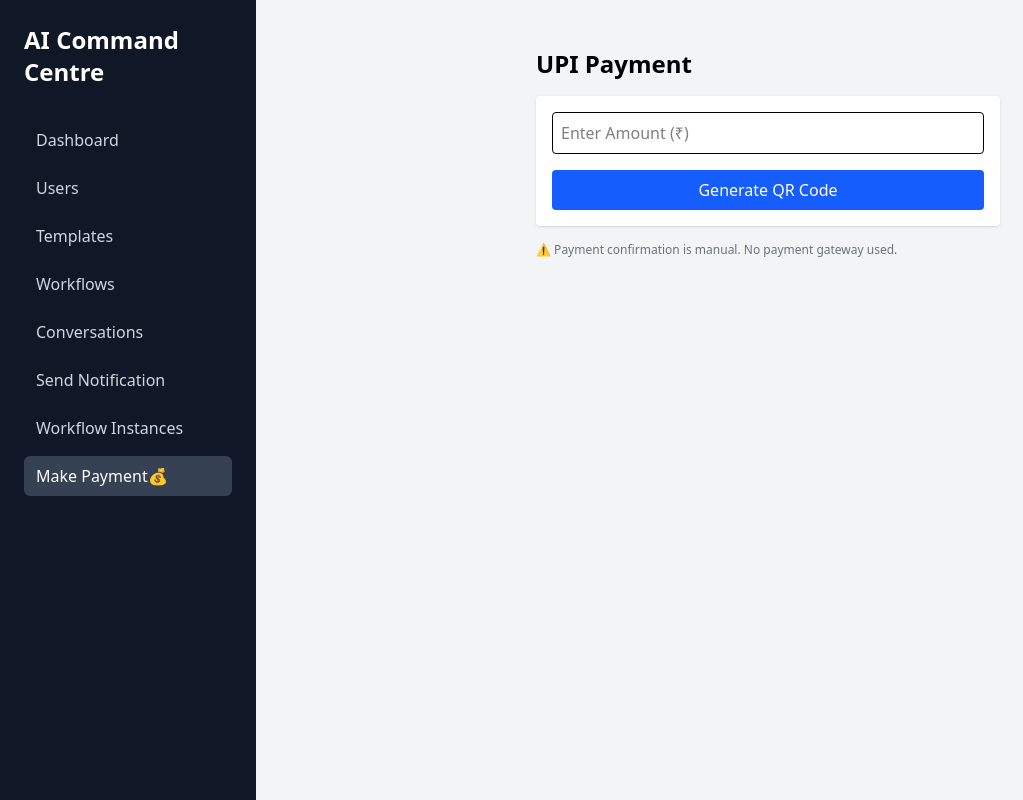
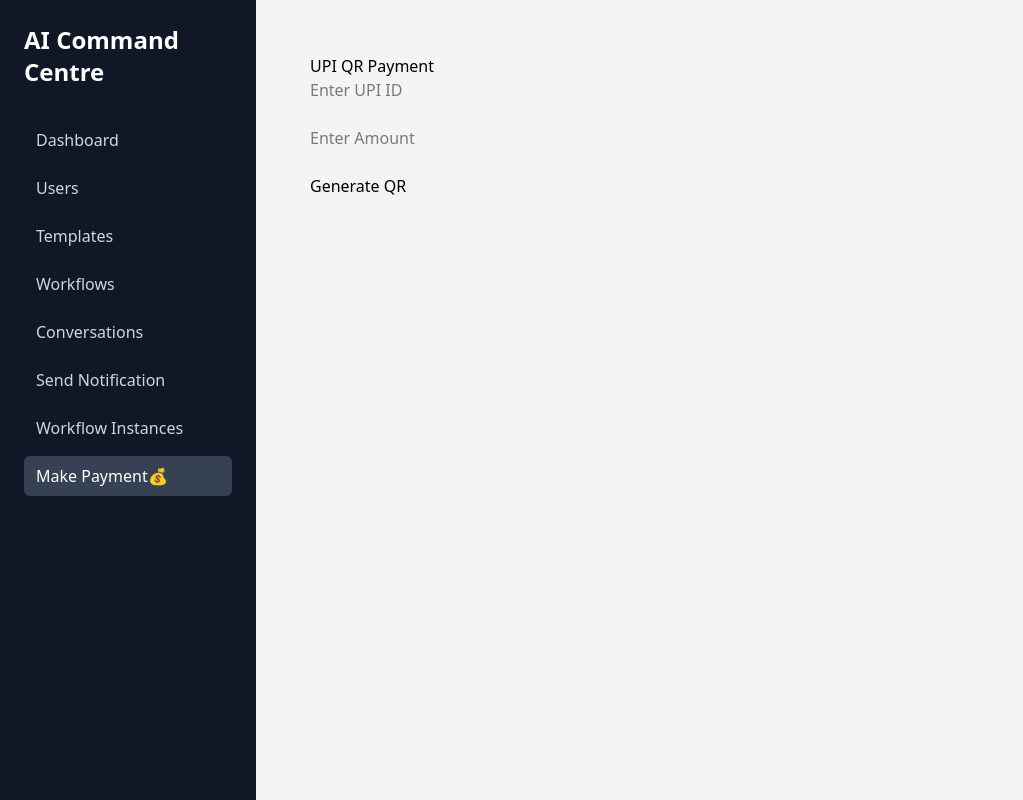
Before and after one commit to portfolio0/Unified-Command-Centre, a React (Vite) app in the folder frontend/: page /make-payment in a window 1280 px wide. Shown: the whole page, without its empty margins (0-1023 px from the left). Built offline with nearby package versions, Linux system fonts and the light colour scheme.

Commit message:
Frontend-only UPI payment (Netlify deploy)

```diff
--- a/frontend/src/pages/Makepayment.jsx
+++ b/frontend/src/pages/Makepayment.jsx
@@ -1,69 +1,50 @@
 import { useState } from "react";
-import { api } from "../services/api";
-import { QRCodeSVG } from "qrcode.react";
+import { QRCodeCanvas } from "qrcode.react";
 
-export default function Makepayment() {
+export default function MakePayment() {
+  const [upiId, setUpiId] = useState("");
   const [amount, setAmount] = useState("");
-  const [upiLink, setUpiLink] = useState("");
+  const [upiUrl, setUpiUrl] = useState("");
 
-  const generateQr = async () => {
-    if (!amount || isNaN(amount)) {
-      alert("Enter valid amount");
-      return;
-    }
-
-    try {
-      const res = await api.get(`/payments/upi?amount=${amount}`);
-      setUpiLink(res.data.upiLink);
-    } catch (err) {
-      console.error(err);
-      alert("Failed to generate QR");
-    }
-  };
-
-  const openUpiApp = () => {
-    window.location.href = upiLink;
-    alert("Currently Working On Only Mobile Phones");
+  const generateQR = () => {
+    const url = `upi://pay?pa=${upiId}&pn=WebsiteUser&am=${amount}&cu=INR&tn=Website Payment`;
+    setUpiUrl(url);
   };
 
   return (
-    <div className="p-6 max-w-lg mx-auto">
-      <h1 className="text-2xl font-semibold mb-4">UPI Payment</h1>
+    <div style={{ padding: 30 }}>
+      <h2>UPI QR Payment</h2>
 
-      <div className="bg-white shadow rounded p-4 space-y-4">
-        <input
-          type="number"
-          placeholder="Enter Amount (₹)"
-          className="border p-2 w-full rounded"
-          value={amount}
-          onChange={(e) => setAmount(e.target.value)}
-        />
+      <input
+        placeholder="Enter UPI ID"
+        value={upiId}
+        onChange={(e) => setUpiId(e.target.value)}
+      />
+      <br />
+      <br />
 
-        <button
-          onClick={generateQr}
-          className="bg-blue-600 text-white px-4 py-2 rounded w-full cursor-pointer"
-        >
-          Generate QR Code
-        </button>
+      <input
+        type="number"
+        placeholder="Enter Amount"
+        value={amount}
+        onChange={(e) => setAmount(e.target.value)}
+      />
+      <br />
+      <br />
 
-        {upiLink && (
-          <div className="text-center mt-4 flex items-center justify-center flex-col space-y-3">
-            <QRCodeSVG value={upiLink} size={220} />
-            <p className="text-sm text-gray-600">Scan using any UPI app</p>
+      <button onClick={generateQR}>Generate QR</button>
 
-            <button
-              onClick={openUpiApp}
-              className="bg-green-600 text-white px-4 py-2 rounded w-full cursor-pointer"
-            >
-              Open UPI App
-            </button>
-          </div>
-        )}
-      </div>
+      {upiUrl && (
+        <>
+          <br />
+          <br />
+          <QRCodeCanvas value={upiUrl} size={220} />
+          <p>Scan with any UPI App</p>
 
-      <p className="text-xs text-gray-500 mt-4">
-        ⚠ Payment confirmation is manual. No payment gateway used.
-      </p>
+          {/* Mobile users */}
+          <a href={upiUrl}>Pay Now</a>
+        </>
+      )}
     </div>
   );
 }
```
